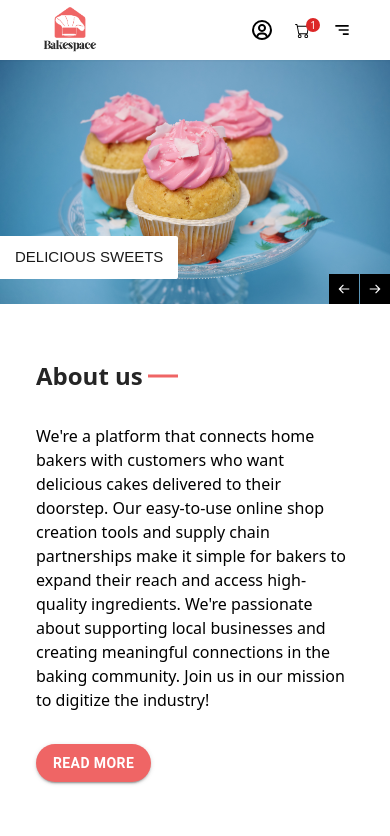
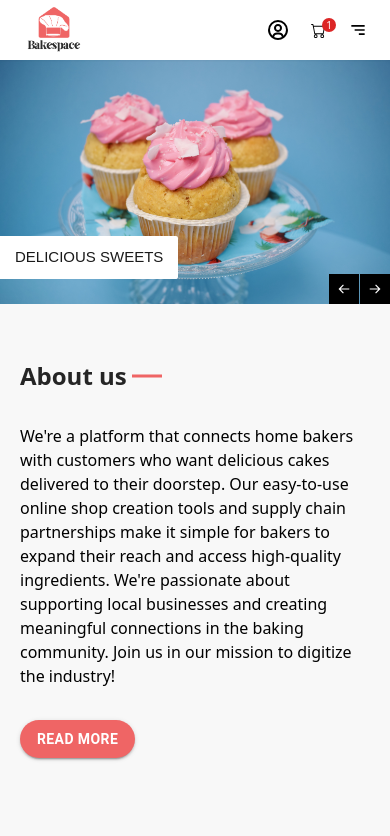
Before and after one commit to mds-cs8/BakeSpace-nextjs, a Next.js app: page / in a window 390 px wide. Shown: the top 836 px of the page. Built offline with nearby package versions, Linux system fonts and the light colour scheme.

Commit message:
first test

```diff
--- a/app/components/Main/Main.jsx
+++ b/app/components/Main/Main.jsx
@@ -23,7 +23,7 @@ const Main = () => {
           <div className="grid grid-cols-1 md:grid-cols-2 lg:grid-cols-3 gap-5 my-5 px-5 md:px-0">
             {["a", "b", "c", "d", "e", "f"].map((item) => {
               return (
-                <Link href={"/"} key={item}>
+                <Link href={`/product/${item}`} key={item}>
                   <ProductCard />
                 </Link>
               );
--- a/app/components/ProductCard/ProductCard.jsx
+++ b/app/components/ProductCard/ProductCard.jsx
@@ -13,7 +13,7 @@ import {
 } from "@mui/material";
 import AddShoppingCartIcon from "@mui/icons-material/AddShoppingCart";
 import DeliveryDiningIcon from "@mui/icons-material/DeliveryDining";
-import img from "../../../public/img/slide1.jpg";
+import img from "../../../public/img/slide3.jpg";
 
 import React from "react";
 import Image from "next/image";
--- a/app/components/Wrapper.jsx
+++ b/app/components/Wrapper.jsx
@@ -4,7 +4,7 @@ import React from "react";
 export function Wrapper({ children, className }) {
   return (
     <div
-      className={`w-full max-w-[1280px] px-5 md:px-10 mx-auto ${
+      className={`w-full max-w-[1280px] px-1 md:px-10 mx-auto ${
         className || ""
       }`}
     >
--- a/app/globals.css
+++ b/app/globals.css
@@ -7,6 +7,9 @@
   --foreground-rgb: 0, 0, 0;
   --background-start-rgb: 214, 219, 220;
   --background-end-rgb: 255, 255, 255;
+}
+body {
+  background: #f8f8f8;
 }
 /* STYLE NAV LINK  */
 .activeLink {
```
